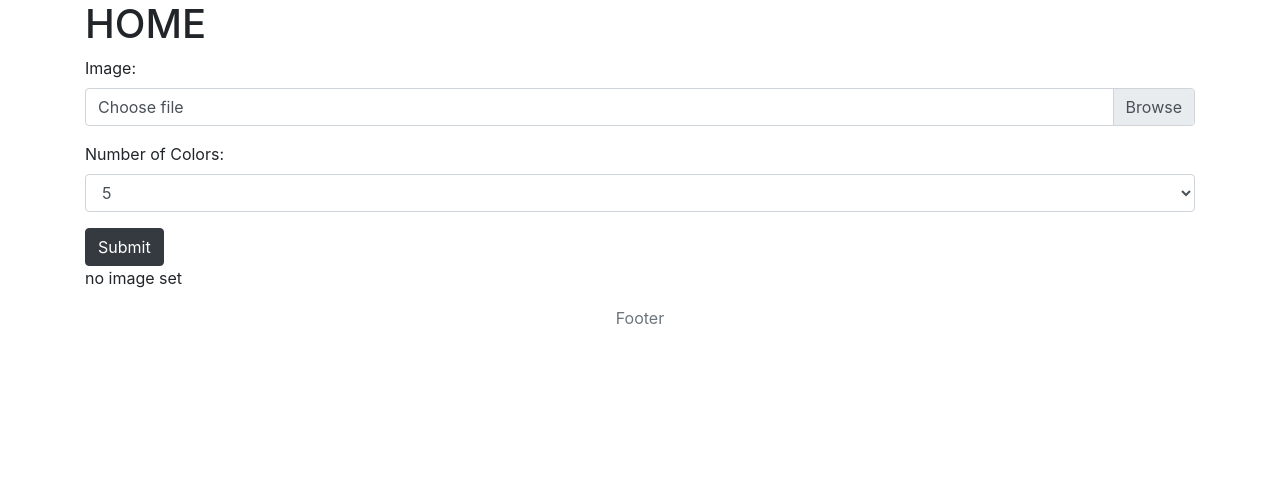
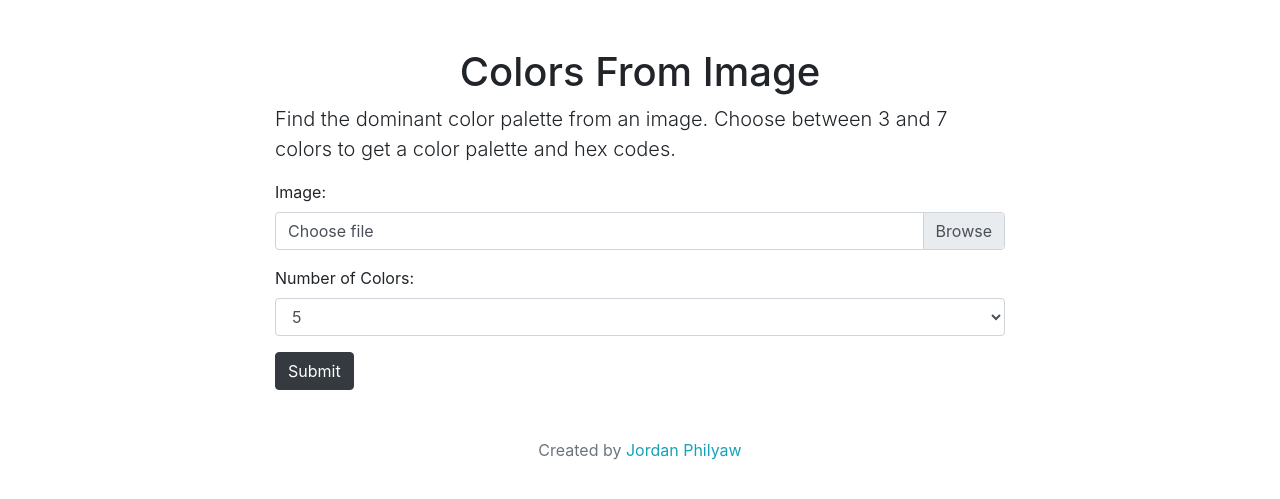
Before and after one commit to philyawj/imgcolors, a Django app: page / in a window 1280 px wide. Shown: the top 499 px of the page. Run offline with Django 3.2, Linux system fonts and the light colour scheme; some libraries are stand-ins or nearby versions.

Commit message:
updated columns and footer with credit

```diff
--- a/colors/templates/colors/index.html
+++ b/colors/templates/colors/index.html
@@ -1,6 +1,12 @@
 {% extends 'base.html' %} {% block content %}
 
-<h1>HOME</h1>
+<div class="row">
+  <div class="col-sm-12 col-md-10 offset-md-1 col-lg-8 offset-lg-2">
+    <h1 class="text-center">Colors From Image</h1>
+    <p class="lead">
+      Find the dominant color palette from an image. Choose between 3 and 7
+      colors to get a color palette and hex codes.
+    </p>
 
     {% if error %}
     <div class="alert alert-danger" role="alert">
@@ -38,15 +44,16 @@
           <option value="7">7</option>
         </select>
       </div>
-  <input id="submit-btn" class="btn btn-dark" type="submit" value="Submit" />
+      <input
+        id="submit-btn"
+        class="btn btn-dark"
+        type="submit"
+        value="Submit"
+      />
     </form>
 
     {% if just_saved_image %}
-<p>image id: {{ just_saved_image.id }}</p>
-<p>image name: {{ just_saved_image.filename }}</p>
-<p>image created_at: {{ just_saved_image.created_at }}</p>
-<p>number of colors: {{ number_of_colors }}</p>
-<div class="container">
+
     <div class="row">
       <div class="col-4">
         <h2>original image:</h2>
@@ -59,7 +66,12 @@
       </div>
       <div class="col-4">
         <h2>color output:</h2>
-      <img class="img-fluid" width="400" src="{{ just_saved_output }}" alt="" />
+        <img
+          class="img-fluid"
+          width="400"
+          src="{{ just_saved_output }}"
+          alt=""
+        />
       </div>
       <div class="col-4">
         <h2>hexes:</h2>
@@ -72,8 +84,8 @@
         {% endfor %}
       </div>
     </div>
+    {% endif %}
+  </div>
 </div>
 
-{% else %}
-<p>no image set</p>
-{% endif %} {% endblock %}
+{% endblock %}
--- a/imgcolors/templates/base.html
+++ b/imgcolors/templates/base.html
@@ -7,7 +7,7 @@
       content="width=device-width, initial-scale=1, shrink-to-fit=no"
     />
     <meta name="description" content="" />
-    <title>Img Colors</title>
+    <title>Colors From Image</title>
 
     <!-- Bootstrap core CSS -->
     <link
@@ -18,13 +18,22 @@
     />
   </head>
   <body>
-    <div class="container">
+    <div class="container mt-5">
       {% block content %} {% endblock %}
     </div>
 
-    <footer class="text-muted">
-      <div class="container text-center">
-        <p>Footer</p>
+    <footer class="text-muted mt-5">
+      <div class="container">
+        <div class="row">
+          <div class="col-sm-12 text-center">
+            <p>
+              Created by
+              <a class="text-info" href="https://www.jordanphilyaw.com"
+                >Jordan Philyaw</a
+              >
+            </p>
+          </div>
+        </div>
       </div>
     </footer>
     <script
@@ -60,8 +69,6 @@
                 Extracting colors...
               </button>`;
 
-          console.log(btnLoading);
-
           $("#submit-btn").replaceWith(btnLoading);
         });
       });
```
Lines whose indentation alone changed are shown as unchanged.
